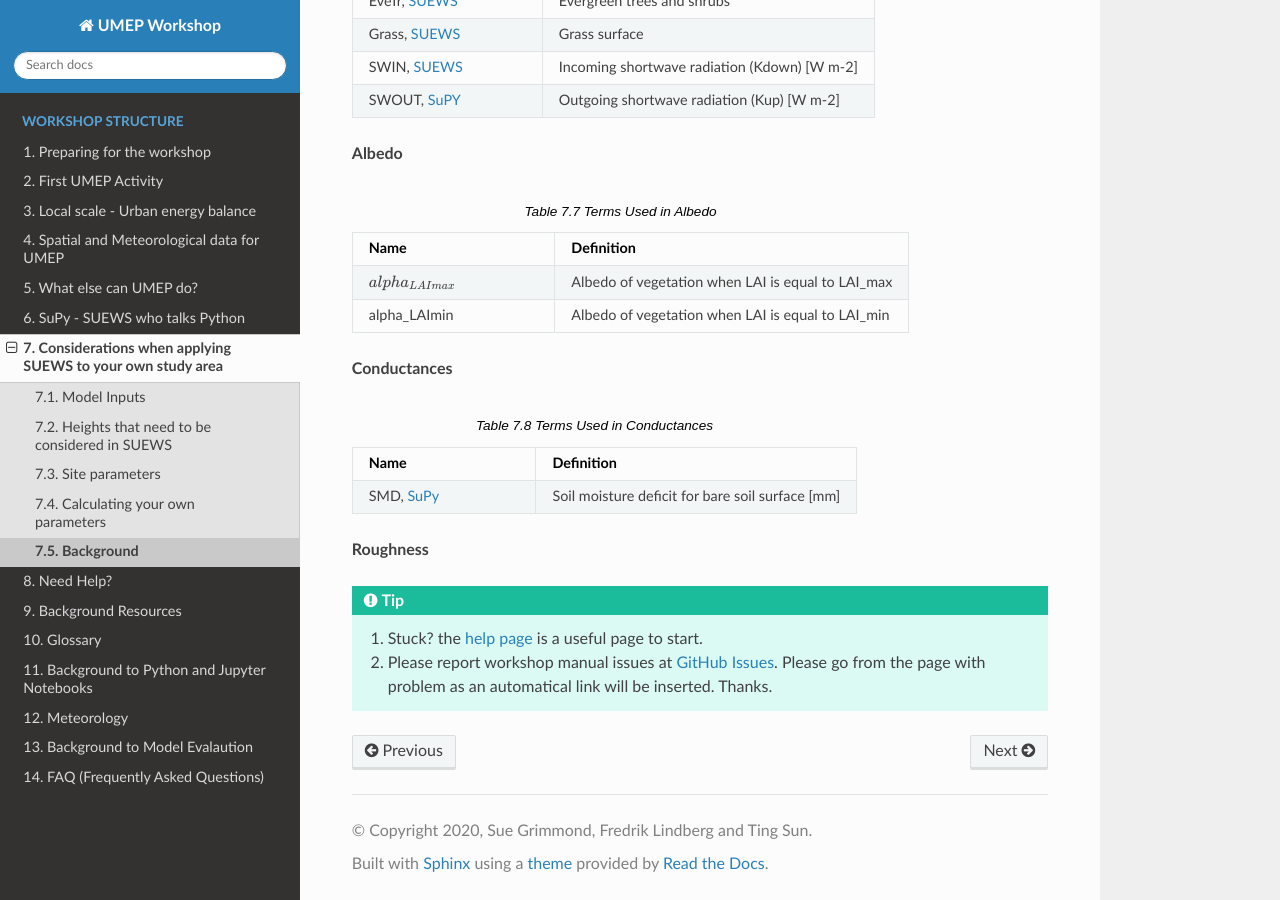
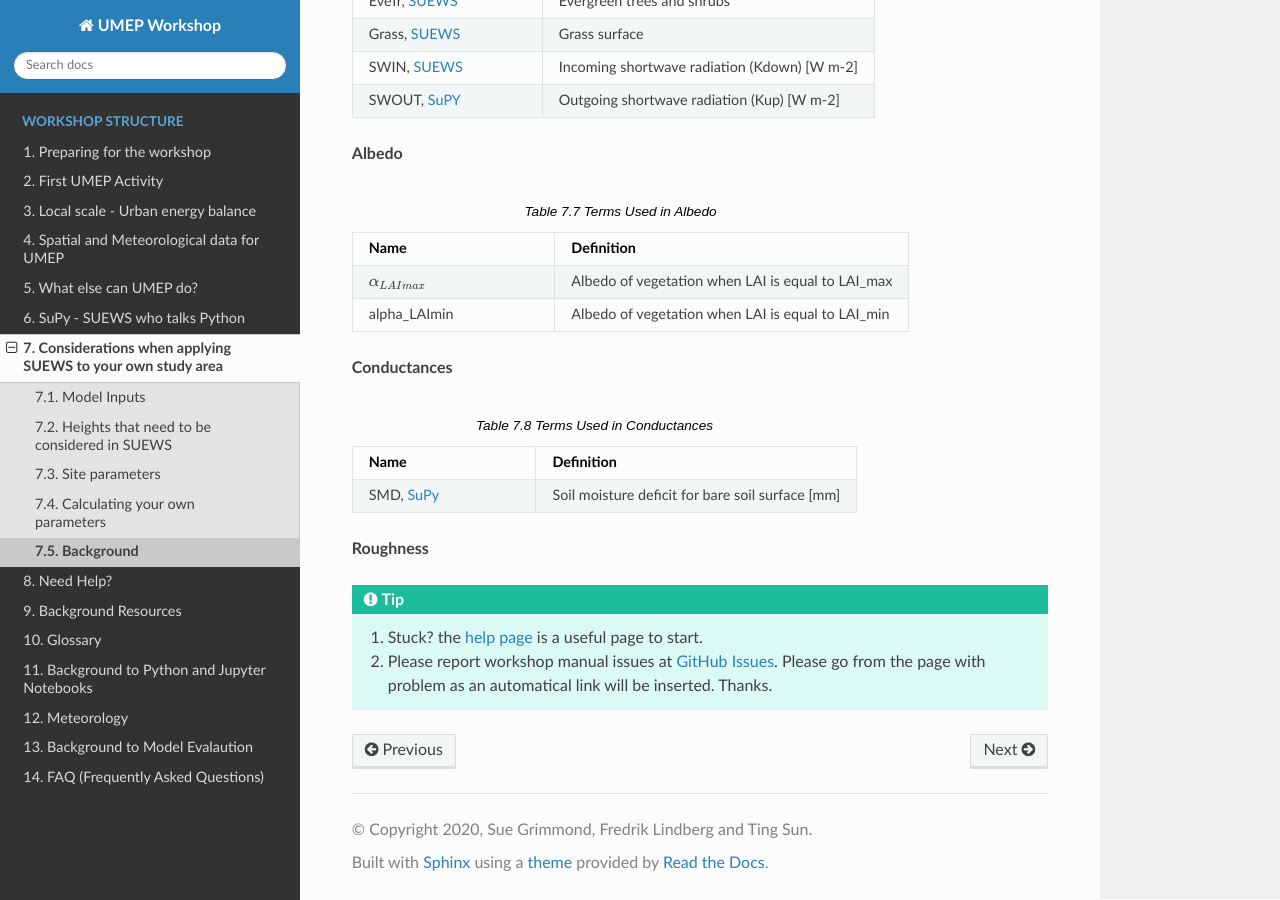
Before and after one commit to Urban-Meteorology-Reading/UMEP-Workshop, a Sphinx documentation site: the page built from source/Parameters/CalcBG.rst, in a window 1280 px wide and 900 px high, scrolled down 700 px. Built offline with Sphinx 7.4.7 and the Read the Docs theme 2.0.0, drawn with Linux system fonts in a browser that asks for light colours.

Commit message:
Update CalcBG.rst

```diff
--- a/source/Parameters/CalcBG.rst
+++ b/source/Parameters/CalcBG.rst
@@ -57,7 +57,7 @@ Background
 
    * -  Name
      -  Definition
-   * - :math:`alpha _{LAImax}`
+   * - :math:`\alpha_{LAImax}`
      - Albedo of vegetation when LAI is equal to LAI_max
    * - \alpha_LAImin
      - Albedo of vegetation when LAI is equal to LAI_min
```
